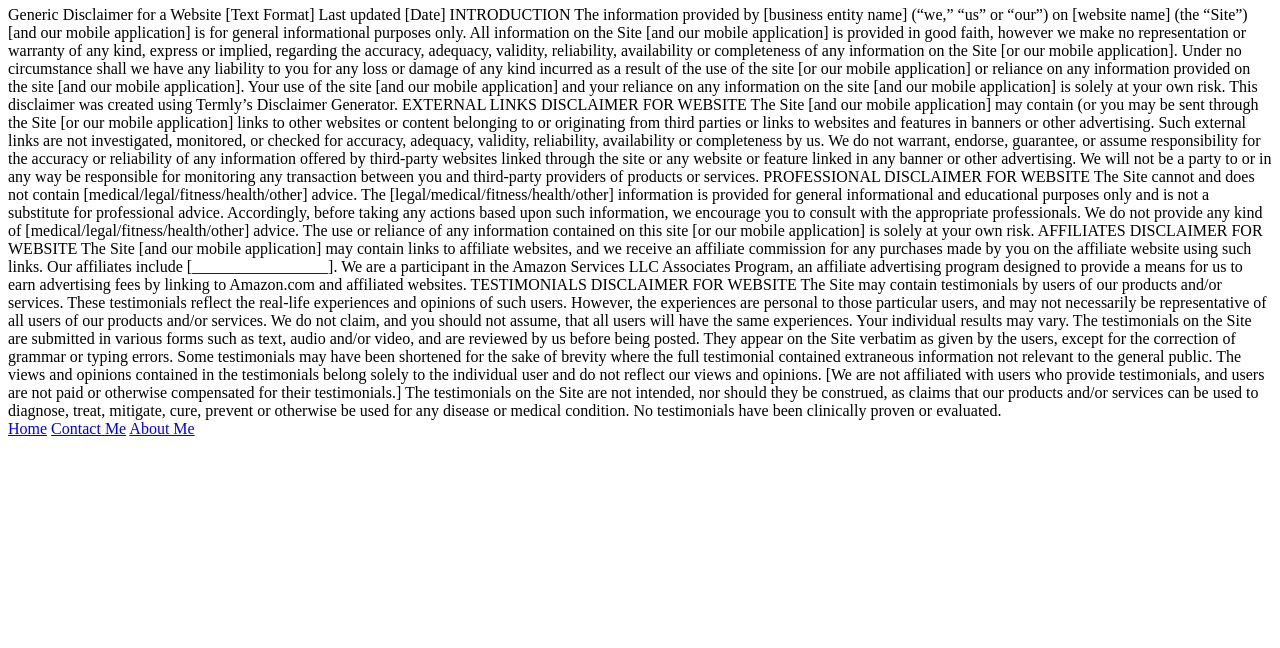
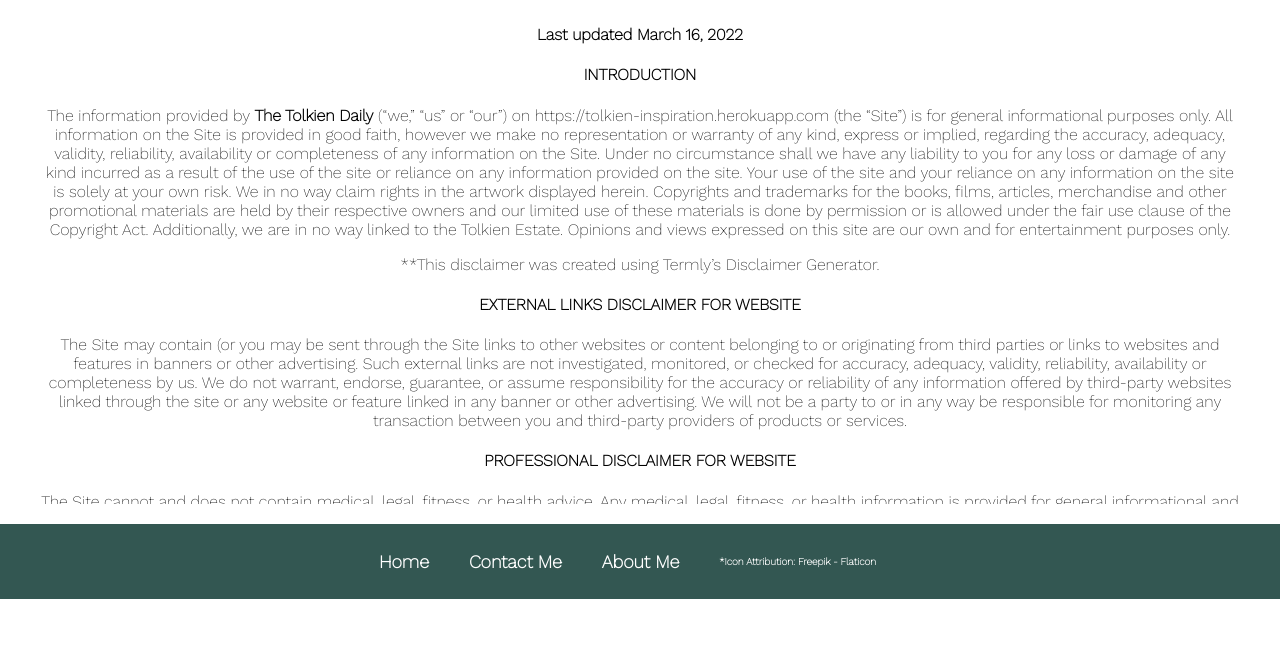
Before and after one commit to coltskeen/MVP_full_stack_project, a website: page public/disclaimer.html in a window 1280 px wide. Shown: the part 152-800 px from the top of the page. Drawn offline with nearby package versions, Linux system fonts and the light colour scheme.

Commit message:
Updated Disclaimer Page and Styling
Changes:
- styled page
- added linkedIn Icon
- formatted text
- updated disclaimer information

```diff
--- a/public/disclaimer.html
+++ b/public/disclaimer.html
@@ -5,6 +5,7 @@
     <meta http-equiv="X-UA-Compatible" content="IE=edge">
     <meta name="viewport" content="width=device-width, initial-scale=1.0">
     <title>Site Disclaimer</title>
+    <link rel="stylesheet" href="styles.css" />
     <link rel="shortcut icon" href="pictures/hobbitton.png" type="image/x-icon" />
     <link rel="preconnect" href="https://fonts.googleapis.com">
     <link rel="preconnect" href="https://fonts.gstatic.com" crossorigin>
@@ -12,56 +13,75 @@
 </head>
 <body>
     <div class="navBar">
-        <h5 class="">The Tolkien Daily</h5>
-        <nav class="">
-          <a class="" href="">GitHub</a>
-          <a class="" href="">LinkedIn</a>
+        <h5 class="navHeader">The Tolkien Daily</h5>
+        <nav>
+            <a class="linkedIn" href="https://www.linkedin.com/in/coltskeen/"><img src="pictures/linkedin-logo.png"/></a>
+            <a class="gitHub" href="https://github.com/coltskeen/MVP_full_stack_project"><img id="gitIcon" src="pictures/GitHub-Mark-Light-32px.png" border="0" /></a>
         </nav>
     </div>
-    <h1>Disclaimer</h1>
-    <div>
-        Generic Disclaimer for a Website [Text Format]
-        Last updated [Date]
+    <h1 id="disclaimerHeader">Disclaimer</h1>
+    <div id="disclaimerBody">
+        <h4>
+            Last updated March 16, 2022
+        </h4>
+        <h4>
+            INTRODUCTION
+        </h4>
+        <p>
+            The information provided by <strong>The Tolkien Daily</strong> (“we,” “us” or “our”) on https://tolkien-inspiration.herokuapp.com (the “Site”) is for general informational purposes only. All information on the Site is provided in good faith, however we make no representation or warranty of any kind, express or implied, regarding the accuracy, adequacy, validity, reliability, availability or completeness of any information on the Site.
 
-        INTRODUCTION
+            Under no circumstance shall we have any liability to you for any loss or damage of any kind incurred as a result of the use of the site or reliance on any information provided on the site. Your use of the site and your reliance on any information on the site is solely at your own risk.
 
-        The information provided by [business entity name] (“we,” “us” or “our”) on [website name] (the “Site”) [and our mobile application] is for general informational purposes only. All information on the Site [and our mobile application] is provided in good faith, however we make no representation or warranty of any kind, express or implied, regarding the accuracy, adequacy, validity, reliability, availability or completeness of any information on the Site [or our mobile application].
+            We in no way claim rights in the artwork displayed herein. Copyrights and trademarks for the books, films, articles, merchandise and other promotional materials are held by their respective owners and our limited use of these materials is done by permission or is allowed under the fair use clause of the Copyright Act.
 
-        Under no circumstance shall we have any liability to you for any loss or damage of any kind incurred as a result of the use of the site [or our mobile application] or reliance on any information provided on the site [and our mobile application]. Your use of the site [and our mobile application] and your reliance on any information on the site [and our mobile application] is solely at your own risk. This disclaimer was created using Termly’s Disclaimer Generator.
+            Additionally, we are in no way linked to the Tolkien Estate. Opinions and views expressed on this site are our own and for entertainment purposes only.
+        </p>
+        <p>
+            **This disclaimer was created using Termly’s Disclaimer Generator.
+        </p>
+        <h4>
+            EXTERNAL LINKS DISCLAIMER FOR WEBSITE
+        </h4>
+        <p>
+            The Site may contain (or you may be sent through the Site links to other websites or content belonging to or originating from third parties or links to websites and features in banners or other advertising. Such external links are not investigated, monitored, or checked for accuracy, adequacy, validity, reliability, availability or completeness by us.
 
-        EXTERNAL LINKS DISCLAIMER FOR WEBSITE
+            We do not warrant, endorse, guarantee, or assume responsibility for the accuracy or reliability of any information offered by third-party websites linked through the site or any website or feature linked in any banner or other advertising. We will not be a party to or in any way be responsible for monitoring any transaction between you and third-party providers of products or services.
+        </p>
+        <h4>
+            PROFESSIONAL DISCLAIMER FOR WEBSITE
+        </h4>
+        <p>
+            The Site cannot and does not contain medical, legal, fitness, or health advice. Any medical, legal, fitness, or health information is provided for general informational and educational purposes only and is not a substitute for professional advice.
 
-        The Site [and our mobile application] may contain (or you may be sent through the Site [or our mobile application] links to other websites or content belonging to or originating from third parties or links to websites and features in banners or other advertising. Such external links are not investigated, monitored, or checked for accuracy, adequacy, validity, reliability, availability or completeness by us.
+            Accordingly, before taking any actions based upon such information, we encourage you to consult with the appropriate professionals. We do not provide any kind of medical, legal, fitness, or health advice. The use or reliance of any information contained on this site is solely at your own risk.
+        </p>
+        <h4>
+            AFFILIATES DISCLAIMER FOR WEBSITE
+        </h4>
+        <p>
+        The Site may contain links to affiliate websites, and we receive an affiliate commission for any purchases made by you on the affiliate website using such links. We have no affiliates at this time.
 
-        We do not warrant, endorse, guarantee, or assume responsibility for the accuracy or reliability of any information offered by third-party websites linked through the site or any website or feature linked in any banner or other advertising. We will not be a party to or in any way be responsible for monitoring any transaction between you and third-party providers of products or services.
-
-        PROFESSIONAL DISCLAIMER FOR WEBSITE
-
-        The Site cannot and does not contain [medical/legal/fitness/health/other] advice. The [legal/medical/fitness/health/other] information is provided for general informational and educational purposes only and is not a substitute for professional advice.
-
-        Accordingly, before taking any actions based upon such information, we encourage you to consult with the appropriate professionals. We do not provide any kind of [medical/legal/fitness/health/other] advice. The use or reliance of any information contained on this site [or our mobile application] is solely at your own risk.
-
-        AFFILIATES DISCLAIMER FOR WEBSITE
-
-        The Site [and our mobile application] may contain links to affiliate websites, and we receive an affiliate commission for any purchases made by you on the affiliate website using such links. Our affiliates include [_________________].
-
-        We are a participant in the Amazon Services LLC Associates Program, an affiliate advertising program designed to provide a means for us to earn advertising fees by linking to Amazon.com and affiliated websites.
-
-        TESTIMONIALS DISCLAIMER FOR WEBSITE
-
+        <!-- We are a participant in the Amazon Services LLC Associates Program, an affiliate advertising program designed to provide a means for us to earn advertising fees by linking to Amazon.com and affiliated websites. -->
+        </p>
+        <h4>
+            TESTIMONIALS DISCLAIMER FOR WEBSITE
+        </h4>
+        <p>
         The Site may contain testimonials by users of our products and/or services. These testimonials reflect the real-life experiences and opinions of such users. However, the experiences are personal to those particular users, and may not necessarily be representative of all users of our products and/or services. We do not claim, and you should not assume, that all users will have the same experiences. Your individual results may vary.
 
         The testimonials on the Site are submitted in various forms such as text, audio and/or video, and are reviewed by us before being posted. They appear on the Site verbatim as given by the users, except for the correction of grammar or typing errors. Some testimonials may have been shortened for the sake of brevity where the full testimonial contained extraneous information not relevant to the general public.
 
-        The views and opinions contained in the testimonials belong solely to the individual user and do not reflect our views and opinions. [We are not affiliated with users who provide testimonials, and users are not paid or otherwise compensated for their testimonials.]
+        The views and opinions contained in the testimonials belong solely to the individual user and do not reflect our views and opinions. We are not affiliated with users who provide testimonials, and users are not paid or otherwise compensated for their testimonials.
 
         The testimonials on the Site are not intended, nor should they be construed, as claims that our products and/or services can be used to diagnose, treat, mitigate, cure, prevent or otherwise be used for any disease or medical condition. No testimonials have been clinically proven or evaluated.
+    </p>
     </div>
-    <footer>
-        <nav>
-            <a href="/">Home</a>
-            <a href="mailto:thetolkiendaily@gmail.com">Contact Me</a>
-            <a href="/about.html">About Me</a>
+    <footer class="fooBar">
+        <nav class="fooNav">
+            <a class="fooA" href="/">Home</a>
+            <a class="fooA" href="mailto:thetolkiendaily@gmail.com">Contact Me</a>
+            <a class="fooA" href="/about.html">About Me</a>
+            <a class="fooB" href="https://www.flaticon.com/free-icons/linkedin" title="linkedin icons">*Icon Attribution: Freepik - Flaticon</a>
         </nav>
     </footer>
 </body>
--- a/public/styles.css
+++ b/public/styles.css
@@ -140,6 +140,22 @@ body{
 
 .center-p {
     text-align: center;
+}
+
+#disclaimerHeader {
+    display: flex;
+    justify-content: center;
+    align-items: center;
+    font-weight: 900;
+    /* height: 200px; */
+    /* margin: 0px; */
+}
+
+#disclaimerBody {
+    text-align: center;
+    height: 500px;
+    margin: 20px 40px;
+    overflow: auto;
 }
 
 .fooBar {
```
Also changed, not shown: public/about.html (+1 -1 lines), public/index.html (+3 -1 lines).
